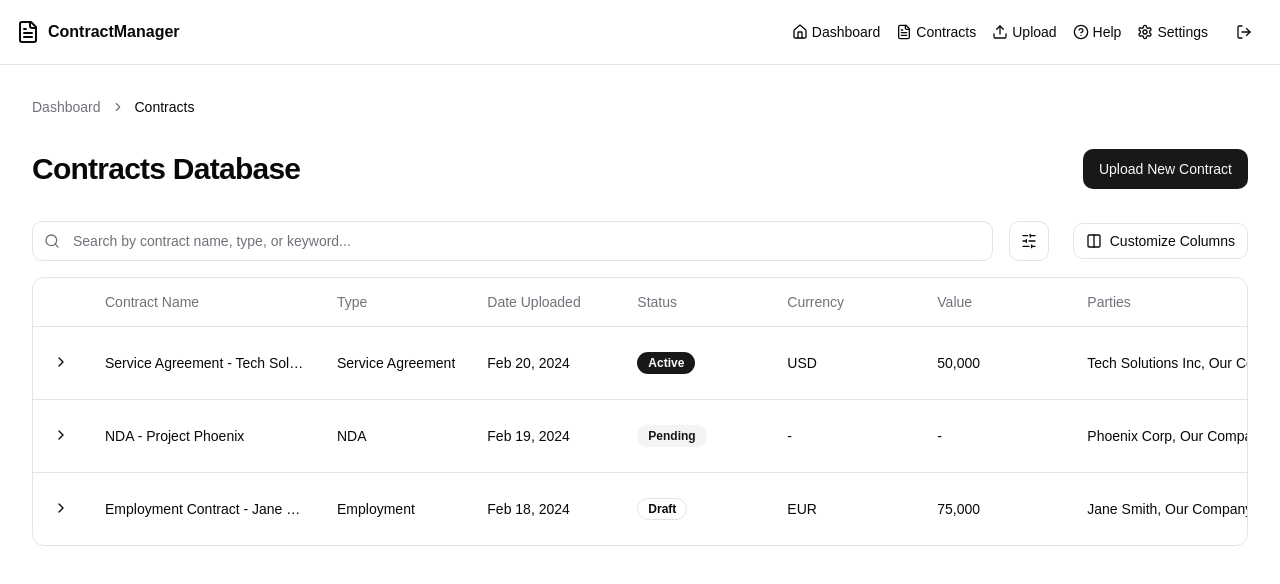
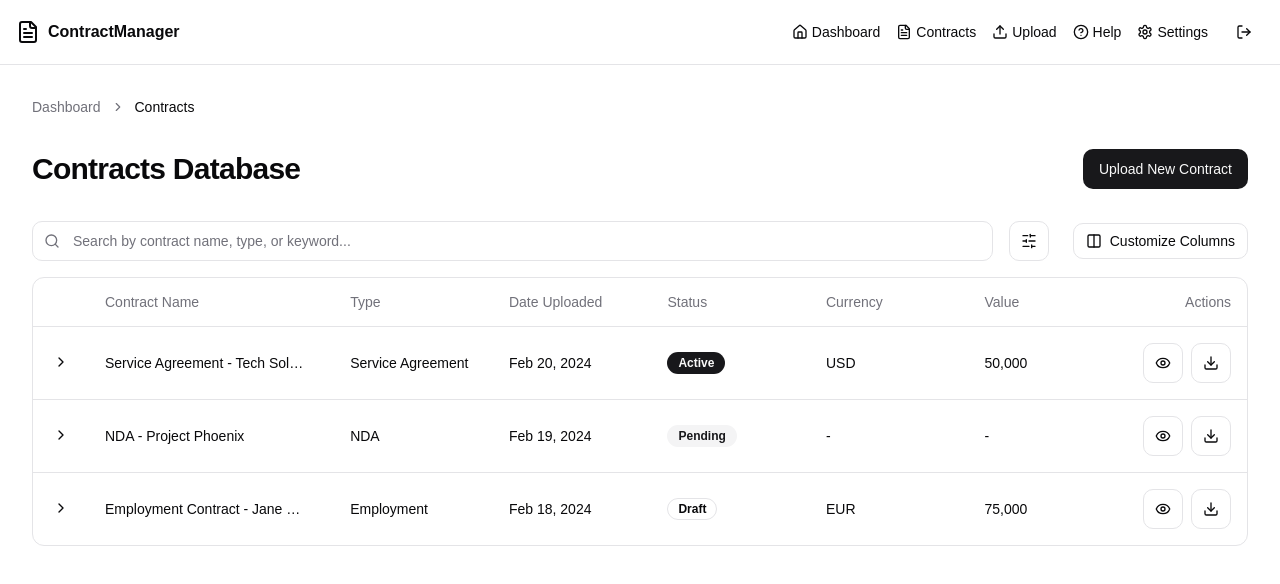
Before and after one commit to kavhub/contract-craftopia, a React (Vite) app: page /contracts in a window 1280 px wide. Shown: the top 584 px of the page. Built offline with nearby package versions, Linux system fonts and the light colour scheme; a web font is replaced by a local one.

Commit message:
Implement additional changes
This commit includes various updates and enhancements to the existing codebase. Specific modifications were made across several components and pages, aligning with the latest requirements. Further details on the changes can be documented as necessary.
[skip gpt_engineer]

```diff
--- a/src/pages/Contracts.tsx
+++ b/src/pages/Contracts.tsx
@@ -27,7 +27,7 @@ export default function Contracts() {
     { id: "status", label: "Status", visible: true },
     { id: "currency", label: "Currency", visible: true },
     { id: "value", label: "Value", visible: true },
-    { id: "parties", label: "Parties", visible: true },
+    { id: "parties", label: "Parties", visible: false },
     { id: "restrictions", label: "Restrictions", visible: false },
   ]);
 
```
